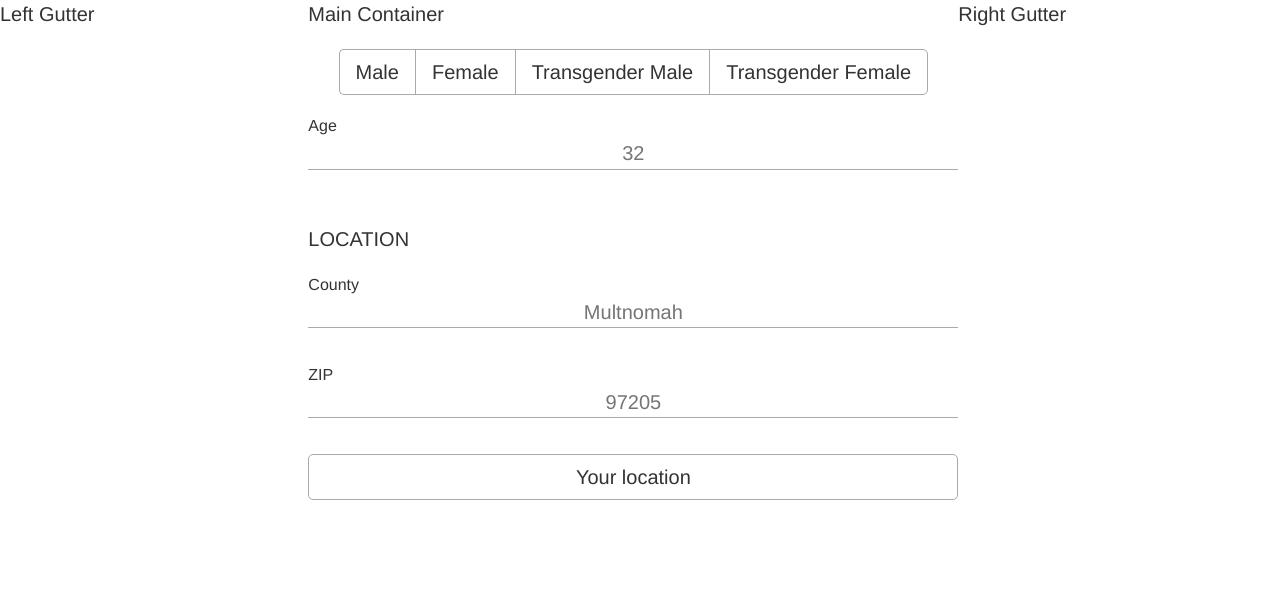
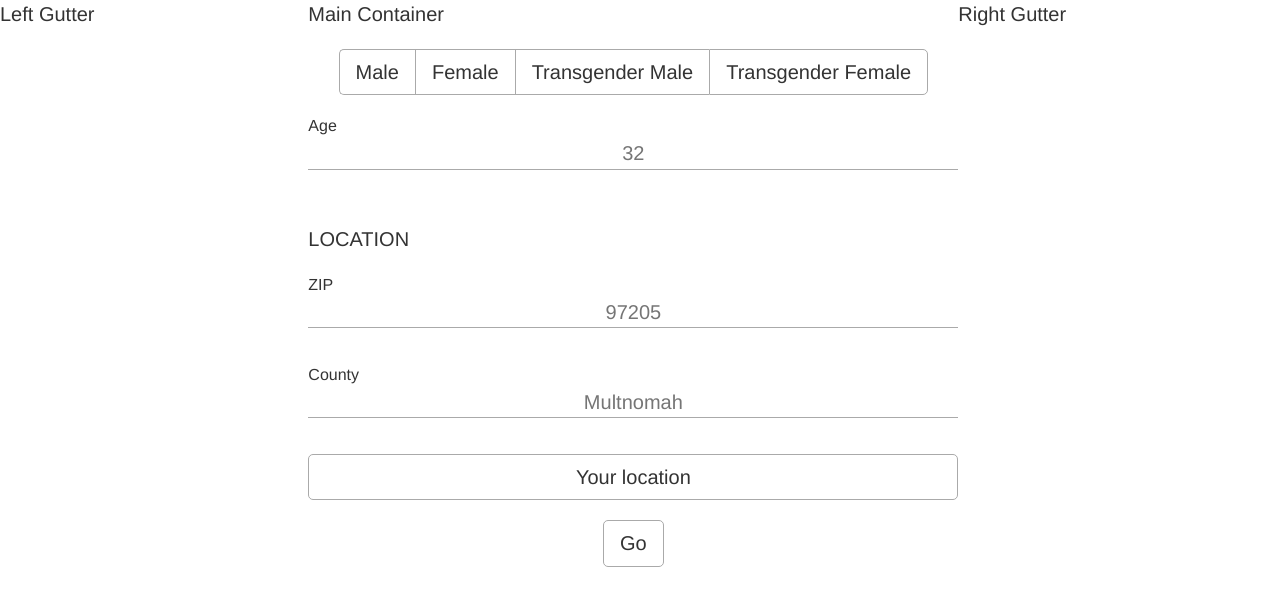
Before and after one commit to pvahanian/shelter-project, a React (Create React App) app: page / in a window 1280 px wide. Shown: the top 606 px of the page. Built offline with nearby package versions, Linux system fonts and the light colour scheme; no server answers.

Commit message:
Improve filtering, validation, and invalid entry messages in TextInputs

```diff
--- a/src/Assets/TextInput.scss
+++ b/src/Assets/TextInput.scss
@@ -18,11 +18,11 @@
 
   transition: background-color 0.2s linear;
 
-  &.good-entry:focus {
+  &.valid-entry:focus {
 //    background-color: rgba(0,255,0,.1);
   }
 
-  &.bad-entry {
+  &.invalid-entry {
     background-color: rgba(255,0,0,.1);
   }
 }
@@ -39,11 +39,11 @@
   transform: scale(0, 1);
   transition: all 0.2s linear;
 
-  &.good-entry {
+  &.valid-entry {
     background-color: green;
   }
 
-  &.bad-entry {
+  &.invalid-entry {
     background-color: red;
     transform: scale(1);
   }
--- a/src/components/FieldSelector.js
+++ b/src/components/FieldSelector.js
@@ -23,32 +23,54 @@ class FieldSelector extends React.Component {
     this.state = {
       age: '',
       zip: '',
-      county: ''
+      county: '',
+      doValidation: false
     }
 
+    // Bind all functions which are called from child inputs
     this.handleAgeChange = this.handleAgeChange.bind(this)
     this.handleZIPChange = this.handleZIPChange.bind(this)
     this.handleCountyChange = this.handleCountyChange.bind(this)
+
+    this.validAge = this.validAge.bind(this)
+    this.validZIP = this.validZIP.bind(this)
+    this.validCounty = this.validCounty.bind(this)
+
     this.findLocation = this.findLocation.bind(this)
+    this.goBehavior = this.goBehavior.bind(this)
   }
 
-  handleAgeChange(e) {
-    let age = e.currentTarget.value
 
-    this.setState({ age: age })
+  handleAgeChange = age => this.setState({ age: age })
+
+  validAge(age) {
+    let message = ''
+
+    if(!age)
+      return { valid: false, message: 'Required entry.'}
+
+    // Using a regex here to recognize positive non-leading zero integers
+    let isPositiveInteger = /^[1-9](0|[1-9]*)$/.test(age)
+    if(!isPositiveInteger)
+      message = 'Please enter a positive round number like 18 or 56.'
+
+    // TODO: Maybe remove this case.
+    let isReallyOld = parseInt(age) >= 120
+    if(isReallyOld)
+      message = "It's unlikely this age is correct. Is this a typo?"
+
+    let valid = isPositiveInteger && !isReallyOld
+
+    return {valid, message}
   }
 
-  validAge() {
-    let age = this.onlyNumbers(this.state.age)
-    let isPositiveInteger = str => /^[1-9](0|[1-9]*)$/.test(str);
-    return isPositiveInteger(age)
-  }
 
-  async handleZIPChange(e) {
-    let zip = e.currentTarget.value
+
+
+  async handleZIPChange(zip) {
     await this.setState({ zip: zip })
 
-    if(this.validZIP())
+    if(this.validZIP(zip).valid)
       await API.getCountyByZipCode({
         zip: this.state.zip
       })
@@ -56,25 +78,49 @@ class FieldSelector extends React.Component {
         {county: data[0]['county']}
       ))
       .catch(err => {
+        // TODO: we'll probably want to take action here to resolve the error
         console.log(err)
       })
   }
 
-  validZIP() {
-    let isPositiveInteger = str => /^(0|[1-9]\d*)$/.test(str);
-    return this.state.zip.length === 5 && isPositiveInteger(this.state.zip)
+  validZIP(zip) {
+    let message = ''
+
+    if(!zip)
+      return { valid: false, message: 'Required entry.'}
+
+    let isPositiveInteger = /^(0|[1-9]\d*)$/.test(zip);
+    if(!isPositiveInteger)
+      message = 'Please only use numbers in the ZIP code.'
+
+    // TODO: Verify this assumption. ZIPs can be very weird
+    let correctLength = zip.length === 5;
+    if(!correctLength)
+      message = 'ZIP codes are usually 5 digits long. Is this mistyped?'
+
+    let valid = correctLength && isPositiveInteger
+
+    return {valid, message}
   }
 
-  handleCountyChange(e) {
-    let county = e.currentTarget.value
-    this.setState({ county: county })
-  }
 
-  validCounty() {
-    return (
-      this.state.county.toLowerCase() === 'multnomah' ||
-      this.state.county.toLowerCase() === 'clackamas'
-    )
+
+  handleCountyChange = county => this.setState({ county: county })
+
+  validCounty(county) {
+    let message = ''
+
+    if(!county)
+      return { valid: false, message: 'Required entry.'}
+
+    // TODO: Add better county validation & add suggested correct spellings of counties
+    let knownCounty = (county.toLowerCase() === 'multnomah' || county.toLowerCase() === 'clackamas')
+    if(!knownCounty)
+      message = "We don't know this county. Is this mistyped?"
+
+    let valid = knownCounty
+
+    return {valid, message}
   }
 
   findLocation() {
@@ -92,6 +138,23 @@ class FieldSelector extends React.Component {
     return numberArray.join('')
   }
 
+  // FOR DEBUGGING ONLY, DELETE!!!
+  sleep(ms) {
+    return new Promise(resolve => setTimeout(resolve, ms));
+  }
+
+  async goBehavior() {
+    await this.setState({ doValidation: true })
+
+    await this.sleep(2000)
+
+    console.log({
+      age: this.state.age,
+      zip: this.state.zip,
+      county: this.state.county
+    })
+  }
+
   render() {
     return(
       <>
@@ -102,27 +165,31 @@ class FieldSelector extends React.Component {
           name='Age'
           value={this.state.age}
           filter={this.onlyNumbers}
+          validator={this.validAge}
           placeholder='32'
           onChange={this.handleAgeChange}
-          validEntry={this.state.age ? (this.validAge(this.state.age) ? true : false) : null }
+          shouldValidate={this.state.doValidation}
         />
 
         <Section name='Location'>
-          <TextInput
-            name='County'
-            value={this.state.county}
-            placeholder='Multnomah'
-            onChange={this.handleCountyChange}
-            validEntry={this.state.county ? (this.validCounty(this.state.county) ? true : false) : null }
-          />
 
           <TextInput
             name='ZIP'
             value={this.state.zip}
             filter={this.onlyNumbers}
+            validator={this.validZIP}
             placeholder='97205'
             onChange={this.handleZIPChange}
-            validEntry={this.state.zip ? (this.validZIP(this.state.zip) ? true : false) : null }
+            shouldValidate={this.state.doValidation}
+          />
+
+          <TextInput
+            name='County'
+            value={this.state.county}
+            validator={this.validCounty}
+            placeholder='Multnomah'
+            onChange={this.handleCountyChange}
+            shouldValidate={this.state.doValidation}
           />
 
           <button
@@ -133,6 +200,11 @@ class FieldSelector extends React.Component {
           </button>
         </Section>
 
+        <button
+          onClick={this.goBehavior}
+        >
+          Go
+        </button>
       </div>
       </>
     );
--- a/src/components/TextInput.js
+++ b/src/components/TextInput.js
@@ -2,18 +2,45 @@ import React from 'react';
 import '../Assets/TextInput.scss';
 
 class TextInput extends React.Component {
-  render() {
-    let validEntryClass = ''
-    if(this.props.validEntry === true)
-      validEntryClass = 'good-entry'
-    else if(this.props.validEntry === false)
-      validEntryClass = 'bad-entry'
-    else if(this.props.validEntry === null)
-      validEntryClass = ''
+
+  onChangeWrapper() {
+
+  }
+
+  validate() {
+    if(!this.props.validator)
+      return 'good-entry'
 
     let value = this.props.value
+    console.log(value)
+
+    // Check if given value is valid
+    let validityObject = null
+    if(this.props.validator) {
+      validityObject = this.props.validator(value)
+      console.log(validityObject)
+    }
+
+    // Find the correct validity class to add to our elements
+    let validEntryClass = ''
+    if(validityObject.valid === true)
+      validEntryClass = 'valid-entry'
+    if(validityObject.valid === false)
+      validEntryClass = 'invalid-entry'
+
+    return validEntryClass
+  }
+
+
+  render() {
+    let value = this.props.value
+
+    // Apply filter to entry, if one exists
     if(this.props.filter)
       value = this.props.filter(value)
+
+    // If we've been asked to validate, do it
+    let validEntryClass = this.props.shouldValidate ? this.validate() : ''
 
     return(
       <div className={'number-input-container ' + validEntryClass}>
@@ -24,7 +51,13 @@ class TextInput extends React.Component {
           value={value}
           placeholder={this.props.placeholder}
           className={'number-input ' + validEntryClass}
-          onChange={this.props.onChange}
+          onChange={ e => {
+              let newValue = e.currentTarget.value
+              if(this.props.filter)
+                newValue = this.props.filter(newValue)
+              this.props.onChange(newValue)
+            }
+          }
           type='text'
         />
         <div class={'underline ' + validEntryClass}></div>
```
